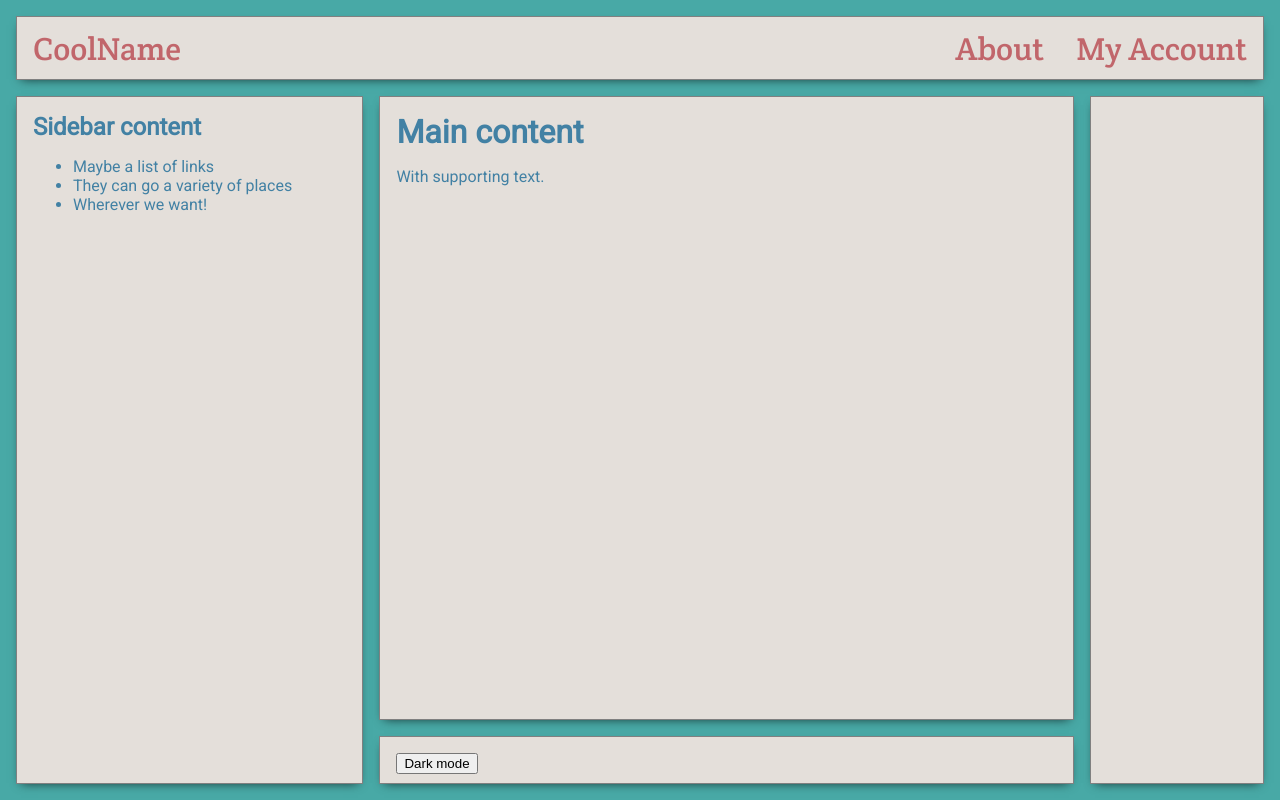
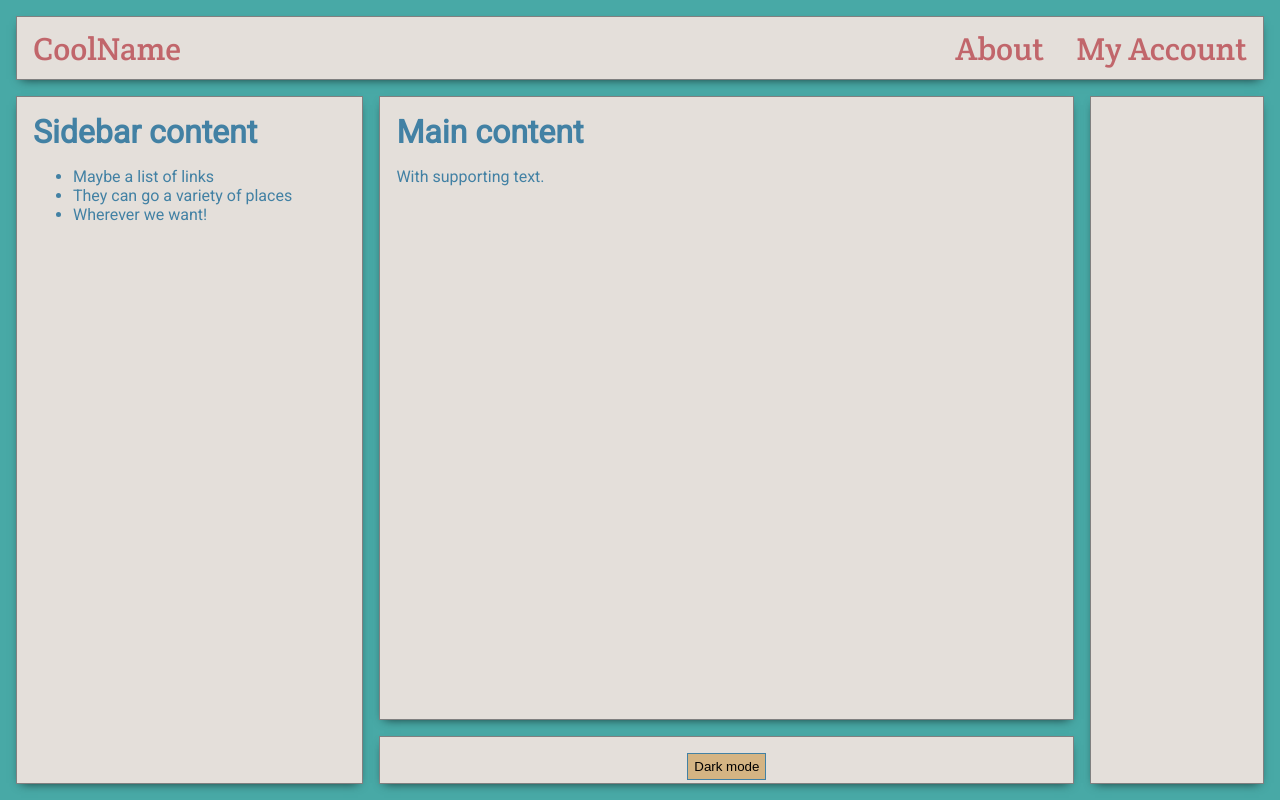
Before and after one commit to nspenner/dark-mode, a plain HTML site: page index.html in a window 1280 px wide. Drawn offline with Linux system fonts and the light colour scheme.

Commit message:
Better button styling

```diff
--- a/style.css
+++ b/style.css
@@ -51,6 +51,7 @@ nav > a:nth-child(1) {
 }
 
 h1 {
+    font-size: 2em;
     margin: 0;
 }
 
@@ -62,11 +63,24 @@ main {
 aside {
     grid-column: 1 / span 1;
     grid-row: 2 / -1;
+    overflow: scroll;
 }
 
 footer {
     grid-column: 2 / span 1;
     grid-row: 3 / span 1;
+    display: flex;
+    justify-content: center;
+}
+
+footer > button {
+    height: 2em;
+    background-color: var(--color4);
+    border: 1px solid var(--color1);
+}
+
+footer > button:hover {
+    background-color: var(--color5);
 }
 
 #advertisement {
```
